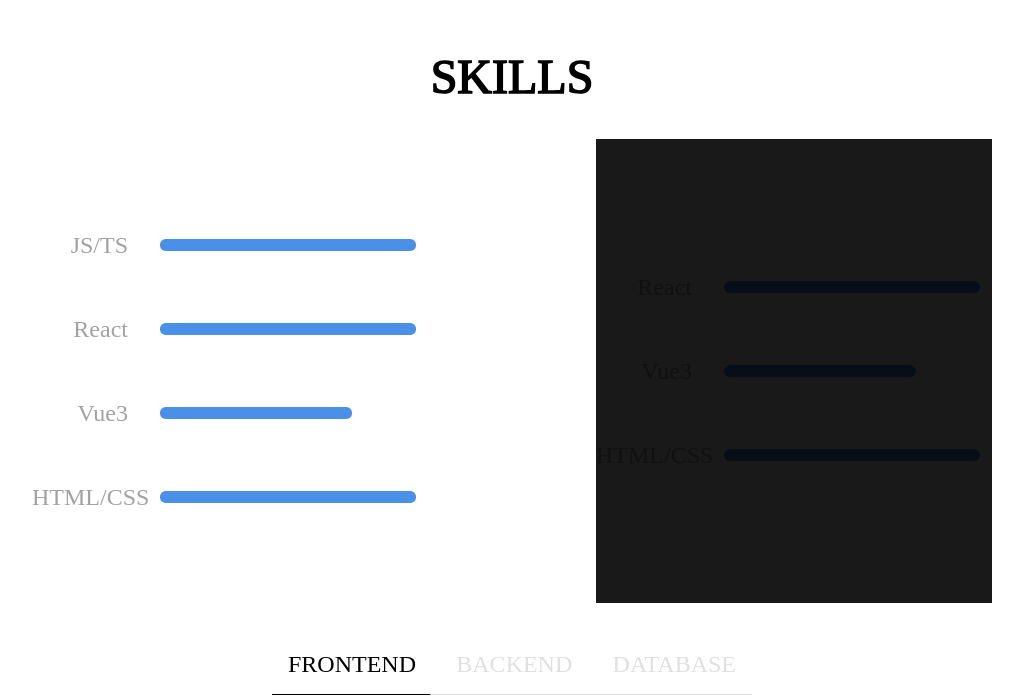
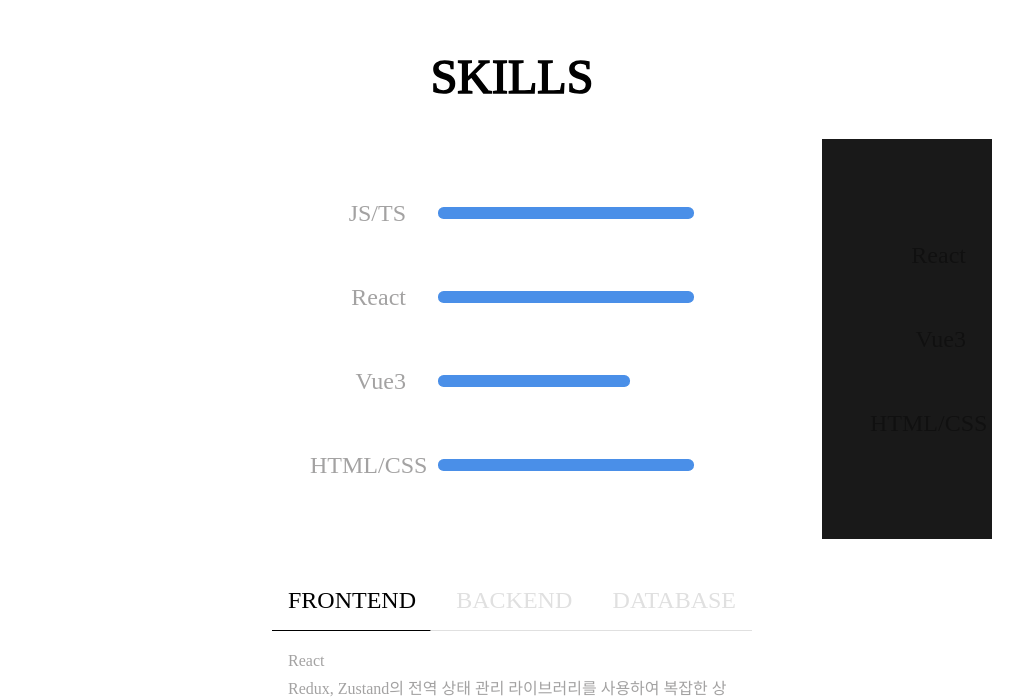
Before and after one commit to easymean/portfolio, a React (Vite) app: page / in a window 1280 px wide. Shown: the part 785-1484 px from the top of the page, without its empty margins (128-1151 px from the left). Built offline with nearby package versions, Linux system fonts and the light colour scheme.

Commit message:
skills에 애니메이션 적용

```diff
--- a/src/pages/skills/index.tsx
+++ b/src/pages/skills/index.tsx
@@ -1,7 +1,7 @@
 import { Tab } from '@/components/tab';
 import { Slider } from '@/components/slider';
 import './style.scss';
-import { useState } from 'react';
+import { useEffect, useRef, useState } from 'react';
 import { ProgressBar } from './ProgressBar';
 
 export const Skills = () => {
@@ -47,7 +47,7 @@
     },
     {
       id: 'db',
-      content: <BeContent />,
+      content: <DbContent />,
     },
   ];
 
@@ -55,11 +55,36 @@
     setSelectedId(id);
   };
 
+  const observer = useRef<IntersectionObserver>();
+  const observeTarget = useRef<HTMLDivElement>(null);
+
+  useEffect(() => {
+    observer.current = new IntersectionObserver(
+      ([entry]) => {
+        if (entry.isIntersecting) {
+          observeTarget.current?.classList.add('move-in');
+        } else {
+          observeTarget.current?.classList.remove('move-in');
+        }
+      },
+      {
+        threshold: 0.6,
+      },
+    );
+
+    if (observer.current && observeTarget.current) {
+      observer.current.observe(observeTarget.current);
+      return () => {
+        observer.current?.disconnect();
+      };
+    }
+  }, []);
+
   return (
     <div className="skills">
-      <div className="skills-wrapper">
+      <div className="skills-wrapper" ref={observeTarget}>
         <div className="title">SKILLS</div>
-        <Slider items={sliders} selectedId={selectedId} colWidth={500} />
+        <Slider items={sliders} selectedId={selectedId} colWidth={'500px'} />
         <div className="tab-wrapper">
           <Tab items={items} onClickItem={onClickTab} />
         </div>
@@ -88,7 +113,7 @@
   const be = [
     { id: 'react', label: 'React', value: '80' },
     { id: 'vue', label: 'Vue3', value: '60' },
-    { id: 'vue', label: 'HTML/CSS', value: '80' },
+    { id: 'html', label: 'HTML/CSS', value: '80' },
   ];
   return (
     <div className="slider-wrapper">
@@ -98,3 +123,18 @@
     </div>
   );
 };
+
+const DbContent = () => {
+  const be = [
+    { id: 'react', label: 'React', value: '80' },
+    { id: 'vue', label: 'Vue3', value: '60' },
+    { id: 'html', label: 'HTML/CSS', value: '80' },
+  ];
+  return (
+    <div className="slider-wrapper">
+      {be.map((el) => (
+        <ProgressBar {...el} key={el.id} />
+      ))}
+    </div>
+  );
+};
--- a/src/pages/skills/style.scss
+++ b/src/pages/skills/style.scss
@@ -6,27 +6,29 @@
   flex-direction: column;
   justify-content: center;
   align-items: center;
+  opacity: 0;
+  transform: translateY(1rem);
   .title {
     padding: 2rem;
     box-sizing: border-box;
     @include text-title-1-b;
   }
-  .move-in {
-    animation-name: fade-in, move-in;
-    animation-duration: 0.7s, 0.7s;
-    animation-timing-function: ease-in-out;
+  &.move-in {
+    opacity: 1;
+    transform: translateY(0);
+    transition: all 0.7s ease-in-out;
   }
 }
 
 .slider-wrapper {
   height: 25rem;
-  margin: 2rem 0;
   display: flex;
   flex-direction: column;
   justify-content: center;
   align-items: start;
   gap: 3rem;
   box-sizing: border-box;
+  padding-left: 3rem;
 }
 .tab-wrapper {
   width: 30rem;
```
